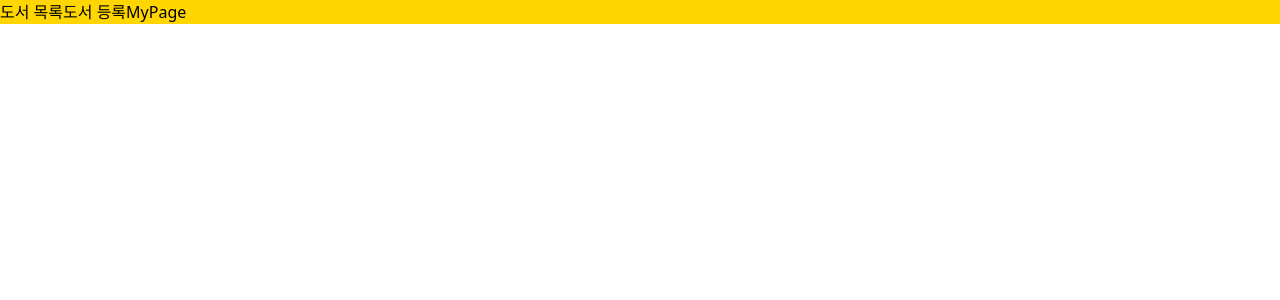
After one commit to wooseong-choi/Week0Project, a Flask app: page /mypage/1 in a window 1280 px wide. The commit adds this page. Shown: the top 300 px of the page. Run offline with Flask 3, Linux system fonts and the light colour scheme; data that the repository does not hold is empty; some libraries are stand-ins or nearby versions.

Commit message:
mypage 작업중 중간 커밋

```diff
--- a/app.py
+++ b/app.py
@@ -1,11 +1,46 @@
-from flask import Flask, render_template, jsonify, request
+from flask import Flask, render_template, jsonify, request, session
 from flask.json.provider import JSONProvider
 
 app = Flask(__name__)
 
+from bson.objectid import ObjectId
+from pymongo import MongoClient
+client = MongoClient('localhost', 27017)
+db = client.week0Project
+
 @app.route('/')
 def home():
+
+   #db.users.insert_one({'id':'ghkdgo868','password':'dddd','name':'최우성'})
+   #db.books.insert_one({'book_name':'신비한 동물사전','book_comment':'이 책은 대단합니다.','book_image':'test.jpg','user_row_id':'test'})
+   #db.rental.insert_one({'rental_place':'교육관 1층','rental_period':'대여 기간','rental_time':'약속 시간','user_row_id':'test', 'book_row_id':'testbook'})
    return render_template('index.html')
+
+
+@app.route('/mypage/<userId>', methods=['GET'])
+def mypage(userId):
+   print(userId)
+
+   users = list( db.users.find({'user_id': userId} ) )
+
+   if len(users) > 0 :
+
+      rental = list( db.rental.find({'user_id': userId} ) )
+      book = list( db.books.find({'user_id': userId} ) )
+
+      print('rental : ' , rental)
+      print('book : ' , book)
+
+      return render_template('mypage.html', name=userId, book=book,rental=rental)
+   else  :
+      return render_template('mypage.html', error='No user')
+
+
+   #db.users.insert_one({'id':'ghkdgo868','password':'dddd','name':'최우성'})
+   #db.books.insert_one({'book_name':'신비한 동물사전','book_comment':'이 책은 대단합니다.','book_image':'test.jpg','user_row_id':'test'})
+   #db.rental.insert_one({'rental_place':'교육관 1층','rental_period':'대여 기간','rental_time':'약속 시간','user_row_id':'test', 'book_row_id':'testbook'})
+
+
 
 if __name__ == '__main__':
    app.run('0.0.0.0',port=5000,debug=True)
--- /dev/null
+++ b/templates/header.html
@@ -0,0 +1,28 @@
+<meta charset="UTF-8">
+<meta name="viewport" content="width=device-width, initial-scale=1.0">
+<script src="https://cdn.tailwindcss.com"></script>
+<style>
+    .nav-div{
+        display: block;
+    }
+    .nav{ position: relative;  display: flex;}
+</style>
+<script>
+    tailwind.config = {
+        theme: {
+            extend: {
+                colors: {
+                    myCustomColor: '#ffd600',
+                }
+            }
+        }
+    }
+</script>
+
+<div class="nav-div">
+    <ul class="nav bg-myCustomColor">
+      <li>도서 목록</li>
+      <li>도서 등록</li>
+      <li>MyPage</li>
+    </ul>
+</div>
--- a/templates/index.html
+++ b/templates/index.html
@@ -1,8 +1,7 @@
 <!DOCTYPE html>
 <html lang="en">
 <head>
-  <meta charset="UTF-8">
-  <meta name="viewport" content="width=device-width, initial-scale=1.0">
+  {% include 'header.html' %}
   <title>Document</title>
 </head>
 <body>
--- /dev/null
+++ b/templates/mypage.html
@@ -0,0 +1,36 @@
+<!DOCTYPE html>
+<html lang="en">
+<head>
+  {% include 'header.html' %}
+  <title>Document</title>
+</head>
+<script>
+  {% if error %}
+    alert('회원정보가 없습니다.');
+  {% endif %}
+
+
+
+</script>
+<body>
+
+  <div class="w-full flex">
+    <div class="w-1/2">
+      <ul>
+        {% for item in book %}
+        <li><span onclick="openPop('{{ item['_id'] }}')">{{ item['book_name'] }}</span></li>
+        {% endfor %}
+      </ul>
+    </div>
+    <div class="w-1/2">
+      <ul>
+        {% for item in rental %}
+        <li><span onclick="openPop('{{ item['_id'] }}')">{{ item['book_name'] }}</span></li>
+        {% endfor %}
+      </ul>
+    </div>
+  </div>
+
+
+</body>
+</html>
```
